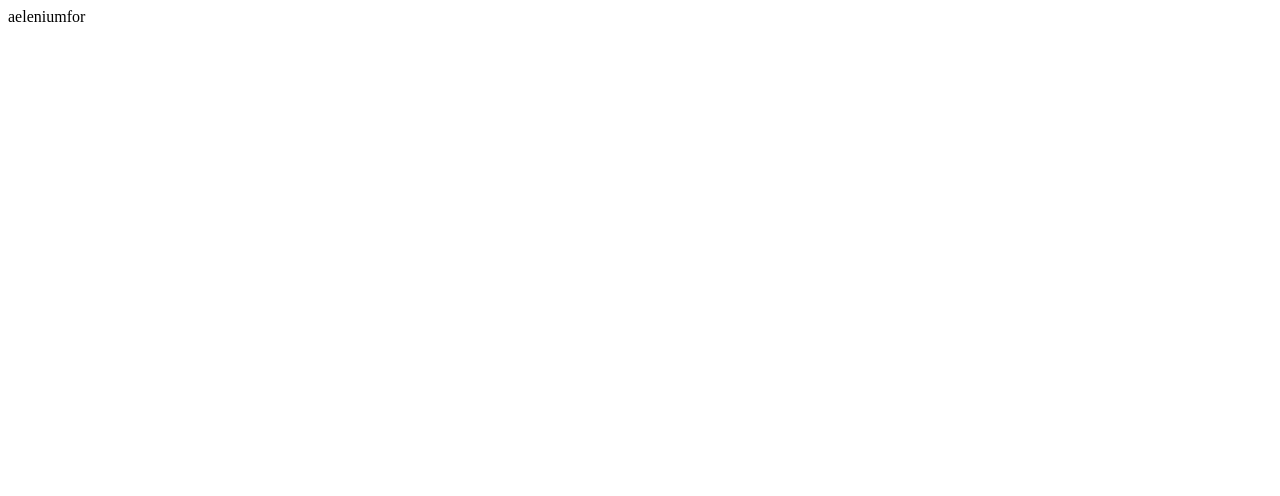
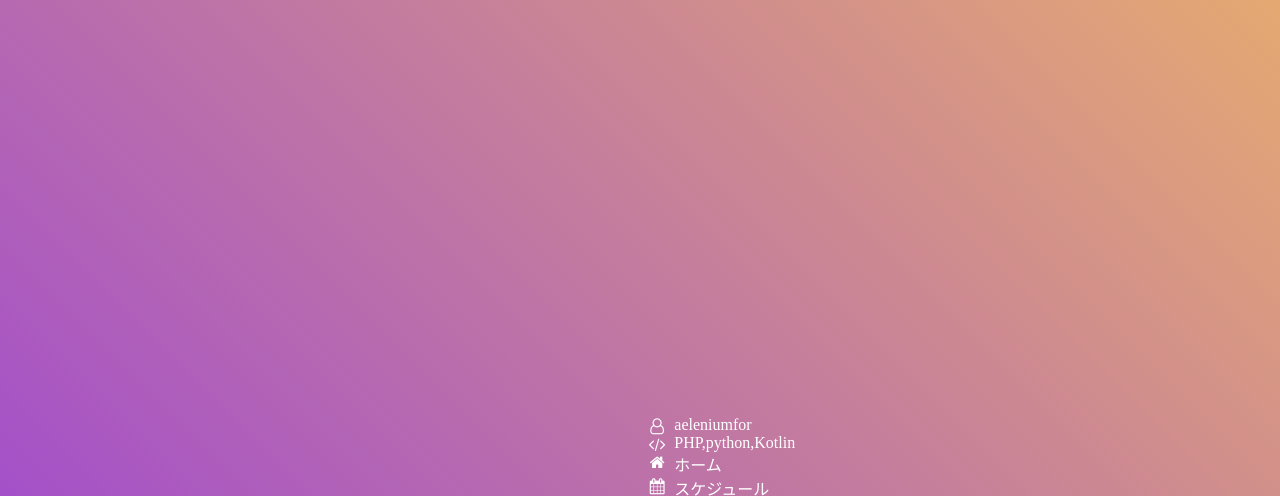
Before and after one commit to aeleniumfor/aeleniumfor.github.io, a plain HTML site: page index.html in a window 1280 px wide. Shown: the top 496 px of the page. Drawn offline with Linux system fonts and the light colour scheme.

Commit message:
Merge remote-tracking branch 'origin/master'
# Conflicts:
#	index.html

```diff
--- a/index.html
+++ b/index.html
@@ -2,12 +2,22 @@
 <html lang="en">
 <head>
     <meta charset="UTF-8">
-    <title>Home page for Github</title>
+    <title>HOME</title>
+    <link rel="stylesheet" href="style.css">
+    <link href="https://maxcdn.bootstrapcdn.com/font-awesome/4.7.0/css/font-awesome.min.css" rel="stylesheet"
+          integrity="sha384-wvfXpqpZZVQGK6TAh5PVlGOfQNHSoD2xbE+QkPxCAFlNEevoEH3Sl0sibVcOQVnN" crossorigin="anonymous">
 </head>
 <body>
-<div>
-    <div class="HN">aeleniumfor</div>
+<div class="center">
+    <ul class="fa-ul">
+        <li><i class="fa fa-user-o fa-white fa-li" aria-hidden="true"></i>aeleniumfor</li>
+        <li><i class="fa fa-code fa-white fa-li" aria-hidden="true"></i>PHP,python,Kotlin</li>
 
+        <li><i class="fa fa-home fa-white fa-li"></i>ホーム</li>
+        <li><i class="fa fa-calendar fa-white fa-li"></i>スケジュール</li>
+        <li><i class="fa fa-github fa-white fa-li"></i>Github</li>
+        <li><i class="fa fa-cogs fa-white fa-li"></i>設定</li>
+    </ul>
 </div>
 </body>
 </html>
--- /dev/null
+++ b/style.css
@@ -0,0 +1,14 @@
+body {
+    margin: 0;
+    padding: 0;
+    width: 100vw;
+    height: 100vh;
+    background: linear-gradient(-135deg, #E4A972, #9941D8) fixed;
+    color: white;
+}
+
+.center{
+    position: absolute;
+    top: 50%;
+    left: 50%;
+}
```
